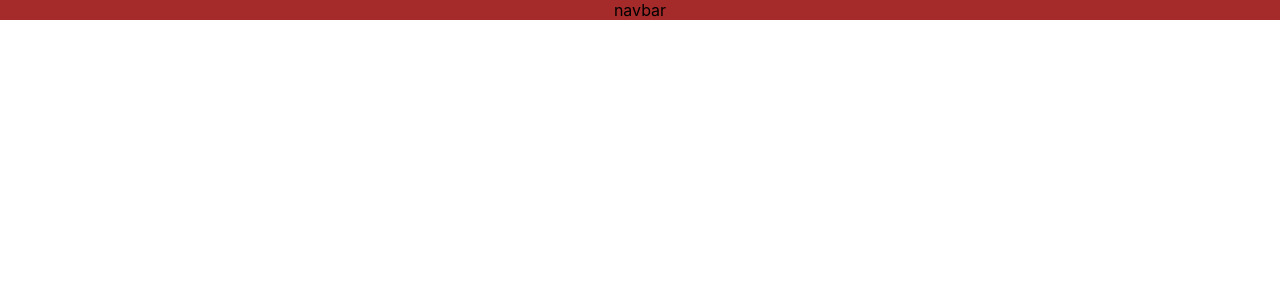
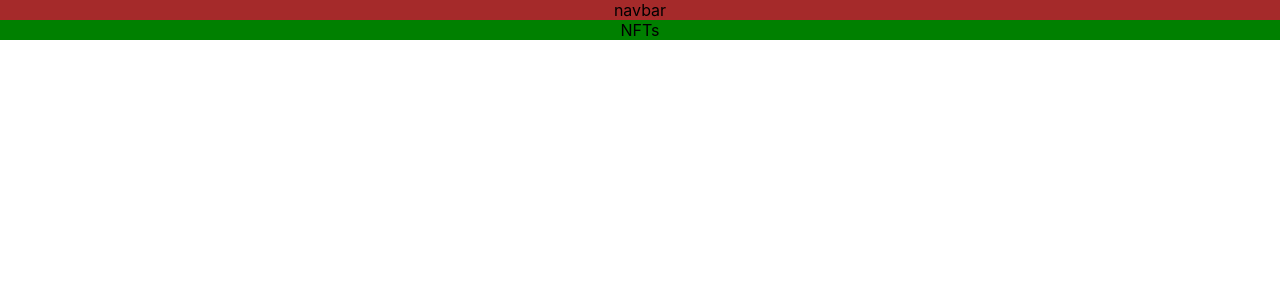
Before and after one commit to THEmmanuel/NFT-marketplace, a React (Create React App) app: page / in a window 1280 px wide. Shown: the top 300 px of the page. Built offline with nearby package versions, Linux system fonts and the light colour scheme.

Commit message:
Add NFT imports

```diff
--- a/src/App.js
+++ b/src/App.js
@@ -1,10 +1,12 @@
 import './App.css';
 import NavBar from './containers/NavBar/NavBar';
+import NFTs from './containers/NFTs/NFTs';
 
 function App() {
   return (
     <div className="App">
 		<NavBar/>
+		<NFTs/>
     </div>
   );
 }
--- a/src/containers/NFTs/NFTs.js
+++ b/src/containers/NFTs/NFTs.js
@@ -0,0 +1,11 @@
+import style from './NFTs.module.css'
+
+const NFTs = () => {
+	return (
+		<section className={style.NFTs}>
+			NFTs
+		</section>
+	)
+}
+
+export default NFTs;
--- a/src/containers/NFTs/NFTs.module.css
+++ b/src/containers/NFTs/NFTs.module.css
@@ -0,0 +1,3 @@
+.NFTs {
+	background-color: green;
+}
```
